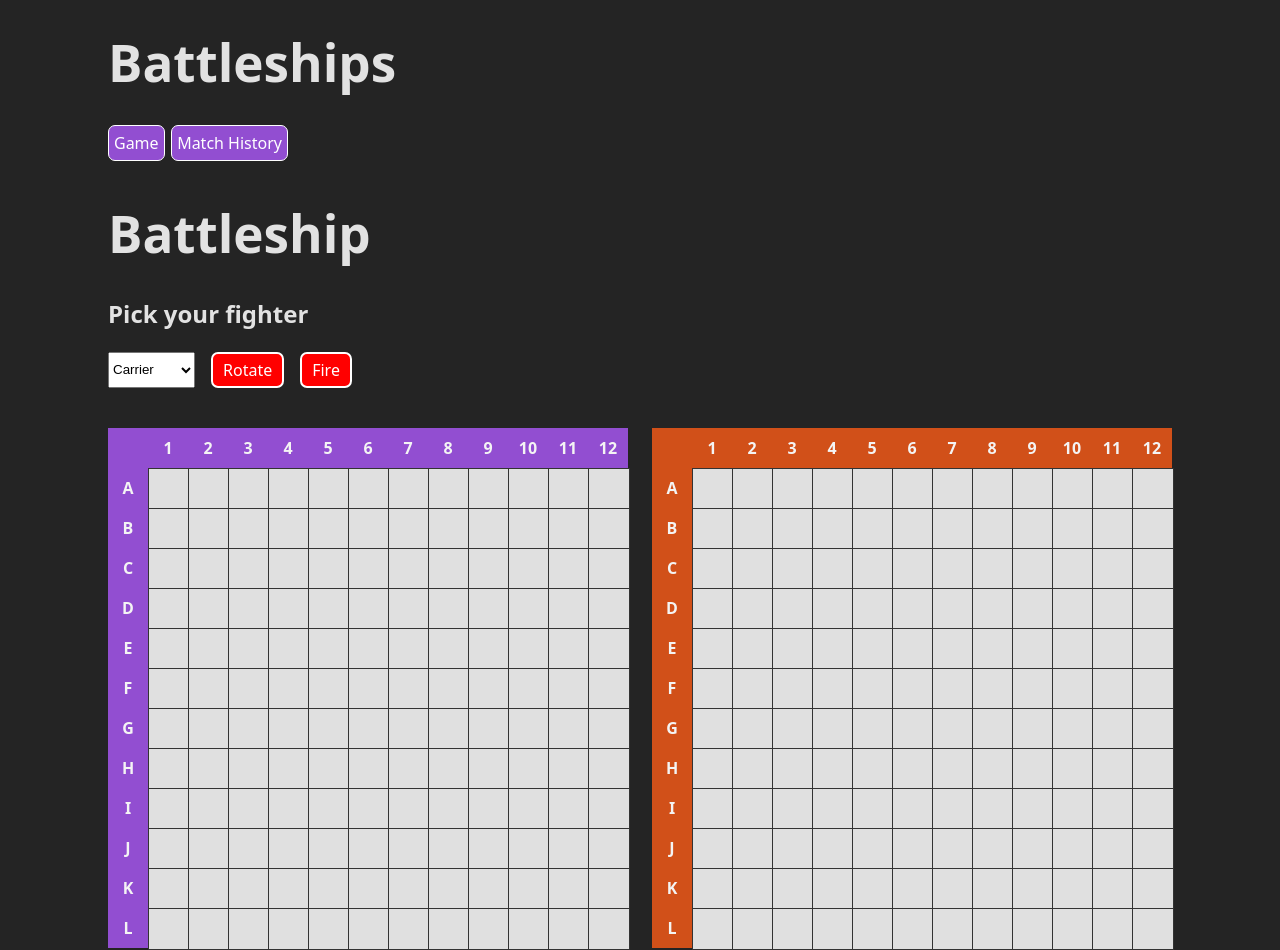
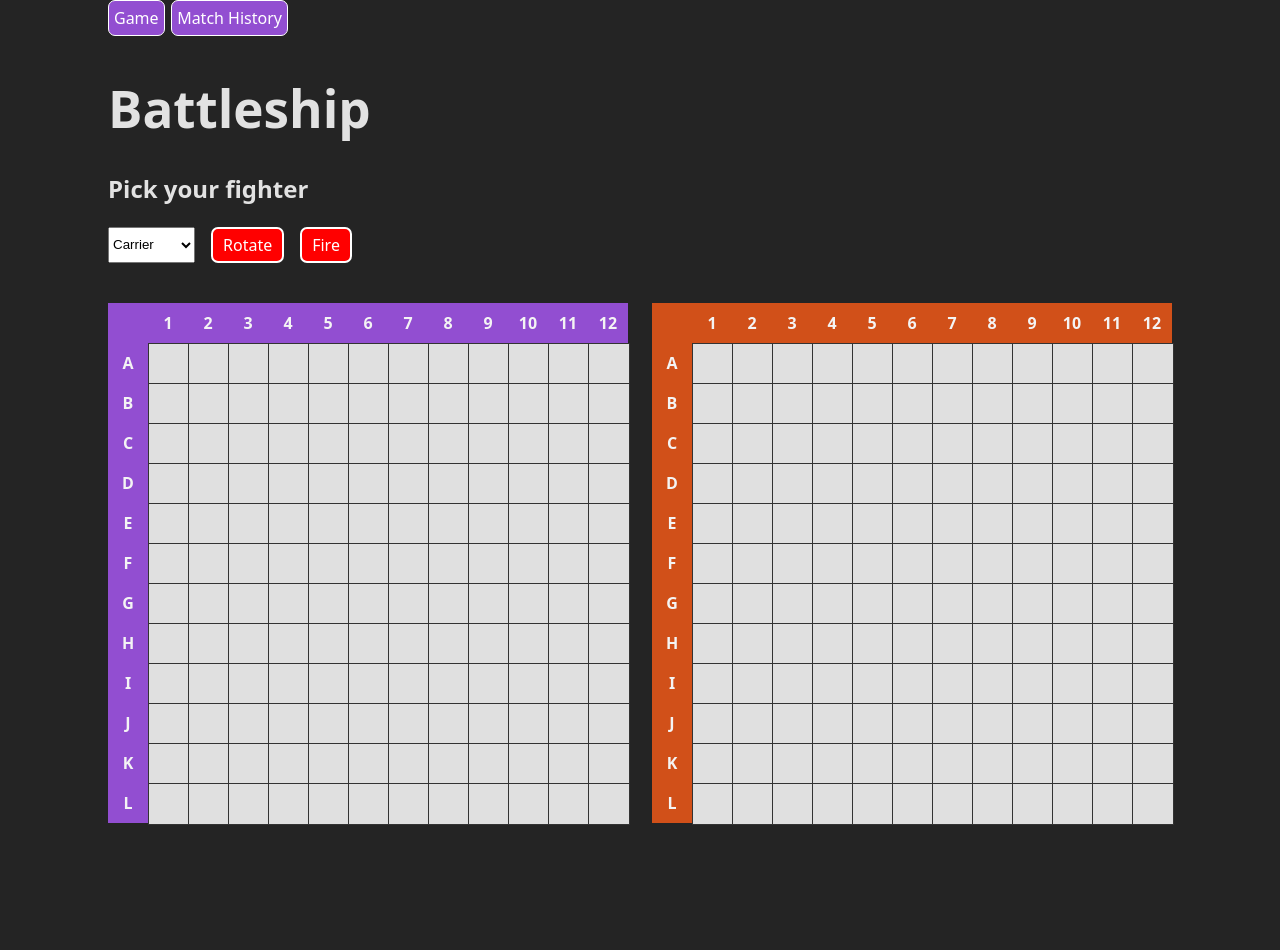
Before and after one commit to carinadieselDVT/battleships-grad-project, a website built with Vite: page index.html in a window 1280 px wide. After the commit the page ends 825 px from the top, so only its background shows below. Built offline with nearby package versions, Linux system fonts and the light colour scheme.

Commit message:
Removed duplicate title

```diff
--- a/index.html
+++ b/index.html
@@ -5,11 +5,10 @@
     <!-- <link rel="icon" type="image/svg+xml" href="/vite.svg" /> -->
     <link rel="stylesheet" href="./src/style.css" />
     <meta name="viewport" content="width=device-width, initial-scale=1.0" />
-    <title>Battleships</title>
+    <title class="title">Battleships</title>
   </head>
   <body>
     <div>
-<h1 class="title">Battleships</h1>
       <nav>
         <a href="#game">Game</a>
         <a href="history.html">Match History</a>
```
